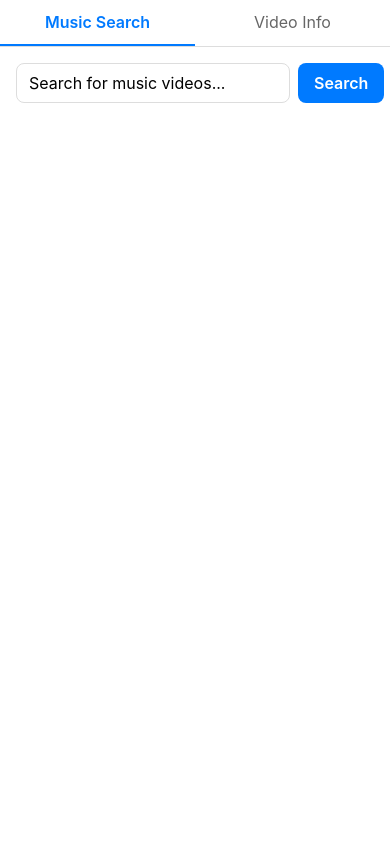
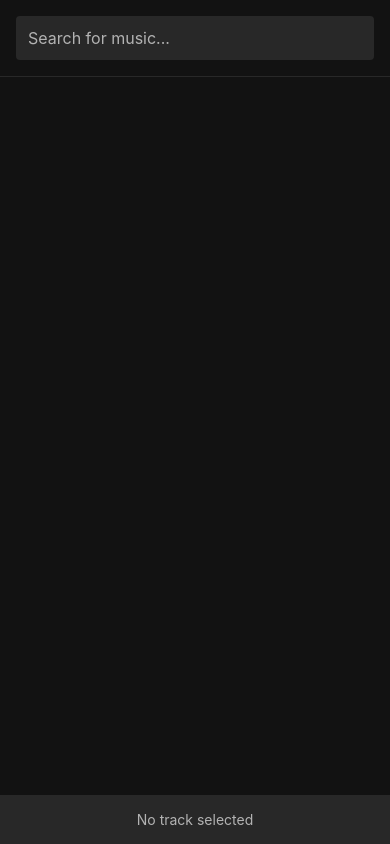
Before and after one commit to shaqash/music-app, a React Native app: screen / in a window 390 px wide. Built offline with nearby package versions, Linux system fonts and the light colour scheme; what react-native-sound would draw is missing.

Commit message:
add improved ui

```diff
--- a/App.tsx
+++ b/App.tsx
@@ -6,47 +6,143 @@
  */
 
 import React, { useState } from 'react';
-import { SafeAreaView, StatusBar, StyleSheet, View, TouchableOpacity, Text } from 'react-native';
-import { StreamInfoViewer } from './src/components/StreamInfoViewer';
-import { MusicVideoSearch } from './src/components/MusicVideoSearch';
+import {
+  SafeAreaView,
+  StatusBar,
+  StyleSheet,
+  View,
+  TextInput,
+  FlatList,
+  Text,
+  TouchableOpacity,
+  Image,
+  ActivityIndicator,
+} from 'react-native';
+import NewPipeService from './src/services/NewPipeService';
+import MusicPlayer from './src/components/MusicPlayer';
+import StreamInfoViewer from './src/components/StreamInfoViewer';
+import type { SearchResult, StreamInfo, AudioStream } from './src/types/newpipe';
 
 function App(): React.JSX.Element {
-  const [activeTab, setActiveTab] = useState<'search' | 'info'>('search');
-  const [selectedVideoUrl, setSelectedVideoUrl] = useState<string>('');
+  const [query, setQuery] = useState('');
+  const [results, setResults] = useState<SearchResult[]>([]);
+  const [loading, setLoading] = useState(false);
+  const [error, setError] = useState<string | null>(null);
 
-  const handleVideoSelect = (url: string) => {
-    setSelectedVideoUrl(url);
-    setActiveTab('info');
+  // Player state
+  const [currentStreamInfo, setCurrentStreamInfo] = useState<StreamInfo | null>(null);
+  const [currentAudioStream, setCurrentAudioStream] = useState<AudioStream | null>(null);
+  const [currentTrackUrl, setCurrentTrackUrl] = useState<string>('');
+  const [loadingStream, setLoadingStream] = useState(false);
+  const [showStreamInfo, setShowStreamInfo] = useState(false);
+
+  const handleSearch = async () => {
+    if (!query.trim()) return;
+
+    setLoading(true);
+    setError(null);
+    try {
+      const searchResults = await NewPipeService.searchYoutube(`${query.trim()} music`);
+      setResults(searchResults);
+    } catch (err) {
+      setError(err instanceof Error ? err.message : 'An error occurred while searching');
+    } finally {
+      setLoading(false);
+    }
   };
+
+  const handleTrackSelect = async (track: SearchResult) => {
+    setLoadingStream(true);
+    setCurrentTrackUrl(track.url);
+    try {
+      const info = await NewPipeService.getStreamInfo(track.url);
+      setCurrentStreamInfo(info);
+
+      // Automatically select highest quality audio stream
+      if (info.audioStreams && info.audioStreams.length > 0) {
+        const bestAudio = info.audioStreams.reduce((prev, current) =>
+          prev.averageBitrate > current.averageBitrate ? prev : current
+        );
+        setCurrentAudioStream(bestAudio);
+      }
+    } catch (err) {
+      setError(err instanceof Error ? err.message : 'Failed to load track');
+    } finally {
+      setLoadingStream(false);
+    }
+  };
+
+  const handleAudioStreamSelect = (stream: AudioStream) => {
+    setCurrentAudioStream(stream);
+  };
+
+  const renderSearchResult = ({ item }: { item: SearchResult }) => (
+    <TouchableOpacity
+      style={styles.resultItem}
+      onPress={() => handleTrackSelect(item)}
+    >
+      {item.thumbnailUrl && (
+        <Image
+          source={{ uri: item.thumbnailUrl }}
+          style={styles.thumbnail}
+        />
+      )}
+      <View style={styles.resultTextContainer}>
+        <Text style={styles.resultTitle} numberOfLines={1}>
+          {item.title}
+        </Text>
+      </View>
+    </TouchableOpacity>
+  );
 
   return (
     <SafeAreaView style={styles.container}>
-      <StatusBar barStyle="dark-content" backgroundColor="#fff" />
+      <StatusBar barStyle="light-content" backgroundColor="#121212" />
 
-      <View style={styles.tabContainer}>
-        <TouchableOpacity
-          style={[styles.tab, activeTab === 'search' && styles.activeTab]}
-          onPress={() => setActiveTab('search')}
-        >
-          <Text style={[styles.tabText, activeTab === 'search' && styles.activeTabText]}>
-            Music Search
-          </Text>
-        </TouchableOpacity>
-        <TouchableOpacity
-          style={[styles.tab, activeTab === 'info' && styles.activeTab]}
-          onPress={() => setActiveTab('info')}
-        >
-          <Text style={[styles.tabText, activeTab === 'info' && styles.activeTabText]}>
-            Video Info
-          </Text>
-        </TouchableOpacity>
-      </View>
+      {showStreamInfo ? (
+        <StreamInfoViewer
+          initialUrl={currentTrackUrl}
+          onClose={() => setShowStreamInfo(false)}
+          onAudioStreamSelect={handleAudioStreamSelect}
+        />
+      ) : (
+        <>
+          <View style={styles.searchContainer}>
+            <TextInput
+              style={styles.searchInput}
+              value={query}
+              onChangeText={setQuery}
+              onSubmitEditing={handleSearch}
+              placeholder="Search for music..."
+              placeholderTextColor="#b3b3b3"
+              returnKeyType="search"
+            />
+          </View>
 
-      {activeTab === 'search' ? (
-        <MusicVideoSearch onVideoSelect={handleVideoSelect} />
-      ) : (
-        <StreamInfoViewer initialUrl={selectedVideoUrl} />
+          {error && (
+            <Text style={styles.errorText}>{error}</Text>
+          )}
+
+          {loading ? (
+            <ActivityIndicator size="large" color="#1DB954" style={styles.loader} />
+          ) : (
+            <FlatList
+              data={results}
+              renderItem={renderSearchResult}
+              keyExtractor={(item) => item.url}
+              style={styles.resultsList}
+              contentContainerStyle={styles.resultsContent}
+            />
+          )}
+        </>
       )}
+
+      <MusicPlayer
+        streamInfo={currentStreamInfo}
+        audioStream={currentAudioStream}
+        isLoading={loadingStream}
+        onStreamInfoPress={() => setShowStreamInfo(true)}
+      />
     </SafeAreaView>
   );
 }
@@ -54,29 +150,55 @@ function App(): React.JSX.Element {
 const styles = StyleSheet.create({
   container: {
     flex: 1,
-    backgroundColor: '#fff',
+    backgroundColor: '#121212',
   },
-  tabContainer: {
+  searchContainer: {
+    padding: 16,
+    borderBottomWidth: 1,
+    borderBottomColor: '#282828',
+  },
+  searchInput: {
+    backgroundColor: '#282828',
+    color: '#fff',
+    padding: 12,
+    borderRadius: 4,
+    fontSize: 16,
+  },
+  resultsList: {
+    flex: 1,
+  },
+  resultsContent: {
+    padding: 16,
+  },
+  resultItem: {
     flexDirection: 'row',
-    borderBottomWidth: 1,
-    borderBottomColor: '#ddd',
+    alignItems: 'center',
+    marginBottom: 16,
+    backgroundColor: '#282828',
+    borderRadius: 4,
+    overflow: 'hidden',
   },
-  tab: {
+  thumbnail: {
+    width: 60,
+    height: 60,
+  },
+  resultTextContainer: {
     flex: 1,
-    paddingVertical: 12,
-    alignItems: 'center',
+    padding: 12,
   },
-  activeTab: {
-    borderBottomWidth: 2,
-    borderBottomColor: '#007AFF',
+  resultTitle: {
+    color: '#fff',
+    fontSize: 14,
+    fontWeight: '500',
   },
-  tabText: {
-    fontSize: 16,
-    color: '#666',
+  errorText: {
+    color: '#ff4444',
+    padding: 16,
+    textAlign: 'center',
   },
-  activeTabText: {
-    color: '#007AFF',
-    fontWeight: '600',
+  loader: {
+    flex: 1,
+    alignSelf: 'center',
   },
 });
 
--- a/package.json
+++ b/package.json
@@ -10,8 +10,12 @@
     "test": "jest"
   },
   "dependencies": {
+    "@react-navigation/native": "^7.1.10",
+    "@react-navigation/native-stack": "^7.3.14",
     "react": "19.0.0",
     "react-native": "0.79.2",
+    "react-native-safe-area-context": "^5.4.1",
+    "react-native-screens": "^4.11.1",
     "react-native-sound": "^0.11.2"
   },
   "devDependencies": {
--- a/src/components/AudioPlayer.tsx
+++ b/src/components/AudioPlayer.tsx
@@ -1,10 +1,13 @@
-import React, { useState, useEffect } from 'react';
+import React, { useState, useEffect, useCallback, useRef } from 'react';
 import {
   View,
   TouchableOpacity,
   Text,
   StyleSheet,
   ActivityIndicator,
+  Pressable,
+  LayoutRectangle,
+  Animated,
 } from 'react-native';
 import Sound from 'react-native-sound';
 
@@ -14,35 +17,77 @@ Sound.setCategory('Playback', true);
 interface AudioPlayerProps {
   url?: string;
   title?: string;
+  subtitle?: string;
+  onTitlePress?: () => void;
 }
 
-const AudioPlayer: React.FC<AudioPlayerProps> = ({ url, title }) => {
+const formatTime = (seconds: number): string => {
+  const mins = Math.floor(seconds / 60);
+  const secs = Math.floor(seconds % 60);
+  return `${mins}:${secs.toString().padStart(2, '0')}`;
+};
+
+const AudioPlayer: React.FC<AudioPlayerProps> = ({ url, title, subtitle, onTitlePress }) => {
   const [isPlaying, setIsPlaying] = useState(false);
   const [isLoading, setIsLoading] = useState(false);
   const [sound, setSound] = useState<Sound | null>(null);
   const [error, setError] = useState<string | null>(null);
+  const [currentTime, setCurrentTime] = useState(0);
+  const [duration, setDuration] = useState(0);
+  const [progressBarWidth, setProgressBarWidth] = useState(0);
+  const [isSeeking, setIsSeeking] = useState(false);
+  const progressAnim = useRef(new Animated.Value(0)).current;
+  const intervalRef = useRef<number | null>(null);
+
+  const startTimeUpdate = useCallback((soundObj: Sound) => {
+    if (intervalRef.current !== null) {
+      clearInterval(intervalRef.current);
+    }
+    intervalRef.current = setInterval(() => {
+      if (!isSeeking) {
+        soundObj.getCurrentTime((seconds: number) => {
+          setCurrentTime(seconds);
+          const progress = seconds / soundObj.getDuration();
+          Animated.timing(progressAnim, {
+            toValue: progress,
+            duration: 250,
+            useNativeDriver: false,
+          }).start();
+        });
+      }
+    }, 250) as unknown as number;
+  }, [progressAnim, isSeeking]);
+
+  const stopTimeUpdate = useCallback(() => {
+    if (intervalRef.current !== null) {
+      clearInterval(intervalRef.current);
+      intervalRef.current = null;
+    }
+  }, []);
 
   useEffect(() => {
     return () => {
-      // Cleanup sound on unmount
+      stopTimeUpdate();
       if (sound) {
         sound.release();
       }
     };
-  }, []);
+  }, [sound, stopTimeUpdate]);
 
   useEffect(() => {
     if (url) {
-      // Release previous sound if exists
       if (sound) {
+        stopTimeUpdate();
         sound.release();
       }
 
       setIsLoading(true);
       setError(null);
+      setCurrentTime(0);
+      setDuration(0);
+      progressAnim.setValue(0);
 
       try {
-        // Initialize new sound with basePath parameter
         const newSound = new Sound(url, undefined, (error: Error | null) => {
           setIsLoading(false);
           if (error) {
@@ -51,6 +96,18 @@ const AudioPlayer: React.FC<AudioPlayerProps> = ({ url, title }) => {
             return;
           }
           setSound(newSound);
+          setDuration(newSound.getDuration());
+
+          // Auto-play when loaded
+          newSound.play((success: boolean) => {
+            if (!success) {
+              console.error('Playback failed');
+              setError('Playback failed');
+              setIsPlaying(false);
+            }
+          });
+          setIsPlaying(true);
+          startTimeUpdate(newSound);
         });
       } catch (err) {
         console.error('Error creating Sound instance:', err);
@@ -58,23 +115,50 @@ const AudioPlayer: React.FC<AudioPlayerProps> = ({ url, title }) => {
         setIsLoading(false);
       }
     }
-  }, [url]);
+  }, [url, startTimeUpdate, stopTimeUpdate, progressAnim]);
 
   const togglePlayback = () => {
     if (!sound) return;
 
     if (isPlaying) {
-      sound.pause(() => setIsPlaying(false));
+      sound.pause(() => {
+        setIsPlaying(false);
+        stopTimeUpdate();
+      });
     } else {
       setIsPlaying(true);
       sound.play((success: boolean) => {
         if (!success) {
           console.error('Playback failed');
           setError('Playback failed');
+          setIsPlaying(false);
         }
-        setIsPlaying(false);
       });
+      startTimeUpdate(sound);
     }
+  };
+
+  const handleSeek = (locationX: number) => {
+    if (!sound || isLoading || progressBarWidth === 0) return;
+
+    setIsSeeking(true);
+    const position = Math.max(0, Math.min(1, locationX / progressBarWidth));
+    const seekTime = position * duration;
+
+    // Update UI immediately
+    setCurrentTime(seekTime);
+    progressAnim.setValue(position);
+
+    // Perform the seek
+    sound.setCurrentTime(seekTime);
+    setIsSeeking(false);
+    if (isPlaying) {
+      startTimeUpdate(sound);
+    }
+  };
+
+  const handleProgressBarLayout = (event: { nativeEvent: { layout: LayoutRectangle } }) => {
+    setProgressBarWidth(event.nativeEvent.layout.width);
   };
 
   if (!url) {
@@ -83,26 +167,61 @@ const AudioPlayer: React.FC<AudioPlayerProps> = ({ url, title }) => {
 
   return (
     <View style={styles.container}>
+      {title && (
+        <TouchableOpacity onPress={onTitlePress}>
+          <View style={styles.trackInfo}>
             <Text style={styles.title} numberOfLines={1}>
-        {title || 'Audio Track'}
+              {title}
             </Text>
+            <Text style={styles.artist} numberOfLines={1}>
+              {subtitle}
+            </Text>
+          </View>
+
+        </TouchableOpacity>
+      )}
 
       {error ? (
         <Text style={styles.error}>{error}</Text>
       ) : (
+        <View style={styles.controls}>
           <TouchableOpacity
             style={styles.playButton}
             onPress={togglePlayback}
             disabled={isLoading}
           >
             {isLoading ? (
-            <ActivityIndicator color="#fff" />
+              <ActivityIndicator color="white" />
             ) : (
               <Text style={styles.playButtonText}>
-              {isPlaying ? '⏸️ Pause' : '▶️ Play'}
+                {isPlaying ? '⏸️' : '▶️'}
               </Text>
             )}
           </TouchableOpacity>
+
+          <View style={styles.progressContainer}>
+            <Text style={styles.timeText}>{formatTime(currentTime)}</Text>
+            <Pressable
+              style={styles.progressBar}
+              onLayout={handleProgressBarLayout}
+              onPress={(e) => handleSeek(e.nativeEvent.locationX)}
+            >
+              <View style={styles.progressBackground} />
+              <Animated.View
+                style={[
+                  styles.progressFill,
+                  {
+                    width: progressAnim.interpolate({
+                      inputRange: [0, 1],
+                      outputRange: ['0%', '100%']
+                    })
+                  }
+                ]}
+              />
+            </Pressable>
+            <Text style={styles.timeText}>{formatTime(duration)}</Text>
+          </View>
+        </View>
       )}
     </View>
   );
@@ -110,31 +229,70 @@ const AudioPlayer: React.FC<AudioPlayerProps> = ({ url, title }) => {
 
 const styles = StyleSheet.create({
   container: {
-    backgroundColor: '#f5f5f5',
-    padding: 16,
-    borderRadius: 8,
-    marginVertical: 8,
+    width: '100%',
+  },
+  controls: {
+    flexDirection: 'row',
+    alignItems: 'center',
+    justifyContent: 'space-between',
+    paddingHorizontal: 16,
+  },
+  playButton: {
+    width: 40,
+    height: 40,
+    borderRadius: 20,
+    backgroundColor: '#1DB954',
+    justifyContent: 'center',
+    alignItems: 'center',
+    marginRight: 16,
+  },
+  playButtonText: {
+    color: '#fff',
+    fontSize: 18,
+  },
+  progressContainer: {
+    flex: 1,
+    flexDirection: 'row',
+    alignItems: 'center',
+    gap: 8,
+  },
+  timeText: {
+    color: '#b3b3b3',
+    fontSize: 12,
+    minWidth: 35,
+  },
+  progressBar: {
+    flex: 1,
+    height: 4,
+    backgroundColor: '#404040',
+    borderRadius: 2,
+    overflow: 'hidden',
+    position: 'relative',
+  },
+  progressBackground: {
+    ...StyleSheet.absoluteFillObject,
+    backgroundColor: '#404040',
+  },
+  progressFill: {
+    ...StyleSheet.absoluteFillObject,
+    backgroundColor: '#1DB954',
+  },
+  error: {
+    color: '#ff4444',
+    textAlign: 'center',
   },
   title: {
     fontSize: 16,
     fontWeight: '600',
     marginBottom: 8,
+    color: '#fff',
   },
-  playButton: {
-    backgroundColor: '#007AFF',
-    paddingVertical: 8,
-    paddingHorizontal: 16,
-    borderRadius: 4,
-    alignItems: 'center',
+  trackInfo: {
+    marginBottom: 8,
   },
-  playButtonText: {
-    color: '#fff',
-    fontSize: 16,
-    fontWeight: '600',
-  },
-  error: {
-    color: 'red',
-    textAlign: 'center',
+  artist: {
+    color: '#b3b3b3',
+    fontSize: 14,
   },
 });
 
--- /dev/null
+++ b/src/components/MusicPlayer.tsx
@@ -0,0 +1,73 @@
+import React from 'react';
+import {
+  View,
+  Text,
+  StyleSheet,
+  TouchableOpacity,
+  ActivityIndicator,
+} from 'react-native';
+import AudioPlayer from './AudioPlayer';
+import type { StreamInfo, AudioStream } from '../types/newpipe';
+
+interface MusicPlayerProps {
+  streamInfo: StreamInfo | null;
+  audioStream: AudioStream | null;
+  isLoading: boolean;
+  onStreamInfoPress?: () => void;
+}
+
+export const MusicPlayer: React.FC<MusicPlayerProps> = ({
+  streamInfo,
+  audioStream,
+  isLoading,
+  onStreamInfoPress,
+}) => {
+  if (isLoading) {
+    return (
+      <View style={styles.container}>
+        <ActivityIndicator size="small" color="#1DB954" />
+      </View>
+    );
+  }
+
+  if (!streamInfo || !audioStream) {
+    return (
+      <View style={styles.container}>
+        <Text style={styles.noTrackText}>No track selected</Text>
+      </View>
+    );
+  }
+
+  return (
+    <View style={styles.container}>
+      <AudioPlayer
+        url={audioStream.url}
+        title={streamInfo.title}
+        subtitle={streamInfo.uploaderName}
+        onTitlePress={onStreamInfoPress}
+      />
+    </View>
+  );
+};
+
+const styles = StyleSheet.create({
+  container: {
+    backgroundColor: '#282828',
+    padding: 16,
+    borderTopWidth: 1,
+    borderTopColor: '#121212',
+  },
+  trackInfo: {
+    marginBottom: 8,
+  },
+  artist: {
+    color: '#b3b3b3',
+    fontSize: 14,
+  },
+  noTrackText: {
+    color: '#b3b3b3',
+    textAlign: 'center',
+  },
+});
+
+export default MusicPlayer;
--- a/src/components/StreamInfoViewer.tsx
+++ b/src/components/StreamInfoViewer.tsx
@@ -14,9 +14,15 @@ import type { StreamInfo, AudioStream } from '../types/newpipe';
 
 interface StreamInfoViewerProps {
     initialUrl?: string;
+    onClose?: () => void;
+    onAudioStreamSelect?: (stream: AudioStream) => void;
 }
 
-export const StreamInfoViewer: React.FC<StreamInfoViewerProps> = ({ initialUrl = '' }) => {
+export const StreamInfoViewer: React.FC<StreamInfoViewerProps> = ({
+    initialUrl = '',
+    onClose,
+    onAudioStreamSelect,
+}) => {
     const [url, setUrl] = useState(initialUrl);
     const [loading, setLoading] = useState(false);
     const [error, setError] = useState<string | null>(null);
@@ -56,27 +62,23 @@ export const StreamInfoViewer: React.FC<StreamInfoViewerProps> = ({ initialUrl =
         }
     };
 
+    const handleStreamSelect = (stream: AudioStream) => {
+        setSelectedAudioStream(stream);
+        if (onAudioStreamSelect) {
+            onAudioStreamSelect(stream);
+        }
+    };
+
     return (
         <ScrollView style={styles.container}>
-            <View style={styles.inputContainer}>
-                <TextInput
-                    style={styles.input}
-                    value={url}
-                    onChangeText={setUrl}
-                    placeholder="Enter video URL"
-                    placeholderTextColor="#666"
-                />
+            <View style={styles.header}>
                 <TouchableOpacity
-                    style={styles.button}
-                    onPress={() => fetchStreamInfo(url)}
-                    disabled={loading}
+                    style={styles.closeButton}
+                    onPress={onClose}
                 >
-                    {loading ? (
-                        <ActivityIndicator color="#fff" />
-                    ) : (
-                        <Text style={styles.buttonText}>Get Info</Text>
-                    )}
+                    <Text style={styles.closeButtonText}>←</Text>
                 </TouchableOpacity>
+                <Text style={styles.headerTitle}>Stream Info</Text>
             </View>
 
             {error && (
@@ -89,13 +91,6 @@ export const StreamInfoViewer: React.FC<StreamInfoViewerProps> = ({ initialUrl =
                     <Text style={styles.uploader}>By {streamInfo.uploaderName}</Text>
                     <Text style={styles.views}>{streamInfo.viewCount.toLocaleString()} views</Text>
 
-                    {selectedAudioStream && (
-                        <AudioPlayer
-                            url={selectedAudioStream.url}
-                            title={`${streamInfo.title} (${selectedAudioStream.format})`}
-                        />
-                    )}
-
                     <Text style={styles.sectionTitle}>Available Audio Streams</Text>
                     {streamInfo.audioStreams.map((stream, index) => (
                         <TouchableOpacity
@@ -104,7 +99,7 @@ export const StreamInfoViewer: React.FC<StreamInfoViewerProps> = ({ initialUrl =
                                 styles.streamItem,
                                 selectedAudioStream?.url === stream.url && styles.selectedStream
                             ]}
-                            onPress={() => setSelectedAudioStream(stream)}
+                            onPress={() => handleStreamSelect(stream)}
                         >
                             <Text style={styles.streamText}>
                                 {stream.format} - {(stream.averageBitrate / 1000).toFixed(0)}kbps
@@ -123,23 +118,44 @@ export const StreamInfoViewer: React.FC<StreamInfoViewerProps> = ({ initialUrl =
 const styles = StyleSheet.create({
     container: {
         flex: 1,
+        backgroundColor: '#121212',
+    },
+    header: {
+        flexDirection: 'row',
+        alignItems: 'center',
         padding: 16,
+        borderBottomWidth: 1,
+        borderBottomColor: '#282828',
+    },
+    closeButton: {
+        padding: 8,
+        marginRight: 16,
+    },
+    closeButtonText: {
+        color: '#fff',
+        fontSize: 24,
+    },
+    headerTitle: {
+        color: '#fff',
+        fontSize: 20,
+        fontWeight: '600',
     },
     inputContainer: {
         flexDirection: 'row',
-        marginBottom: 16,
+        padding: 16,
     },
     input: {
         flex: 1,
         borderWidth: 1,
-        borderColor: '#ccc',
+        borderColor: '#282828',
         borderRadius: 4,
         padding: 8,
         marginRight: 8,
-        color: '#000',
+        color: '#fff',
+        backgroundColor: '#282828',
     },
     button: {
-        backgroundColor: '#007AFF',
+        backgroundColor: '#1DB954',
         padding: 10,
         borderRadius: 4,
         justifyContent: 'center',
@@ -149,59 +165,52 @@ const styles = StyleSheet.create({
         fontWeight: '600',
     },
     error: {
-        color: 'red',
-        marginBottom: 16,
+        color: '#ff4444',
+        padding: 16,
     },
     infoContainer: {
-        backgroundColor: '#fff',
-        borderRadius: 8,
         padding: 16,
-        shadowColor: '#000',
-        shadowOffset: { width: 0, height: 2 },
-        shadowOpacity: 0.1,
-        shadowRadius: 4,
-        elevation: 3,
     },
     title: {
         fontSize: 20,
         fontWeight: 'bold',
+        color: '#fff',
         marginBottom: 8,
     },
     uploader: {
         fontSize: 16,
-        color: '#666',
+        color: '#b3b3b3',
         marginBottom: 4,
     },
     views: {
         fontSize: 14,
-        color: '#666',
+        color: '#b3b3b3',
         marginBottom: 16,
     },
     sectionTitle: {
         fontSize: 18,
         fontWeight: '600',
+        color: '#fff',
         marginTop: 16,
         marginBottom: 8,
     },
     description: {
         fontSize: 14,
         lineHeight: 20,
-        color: '#333',
+        color: '#b3b3b3',
     },
     streamItem: {
-        backgroundColor: '#f5f5f5',
+        backgroundColor: '#282828',
         padding: 12,
         borderRadius: 4,
         marginBottom: 8,
     },
     selectedStream: {
-        backgroundColor: '#e3f2fd',
-        borderColor: '#2196f3',
-        borderWidth: 1,
+        backgroundColor: '#1DB954',
     },
     streamText: {
         fontSize: 14,
-        color: '#333',
+        color: '#fff',
     },
 });
 
```
Also changed, not shown: 1 other file (tests, documents, lock files or other folders). Lines whose indentation alone changed are shown as unchanged.
